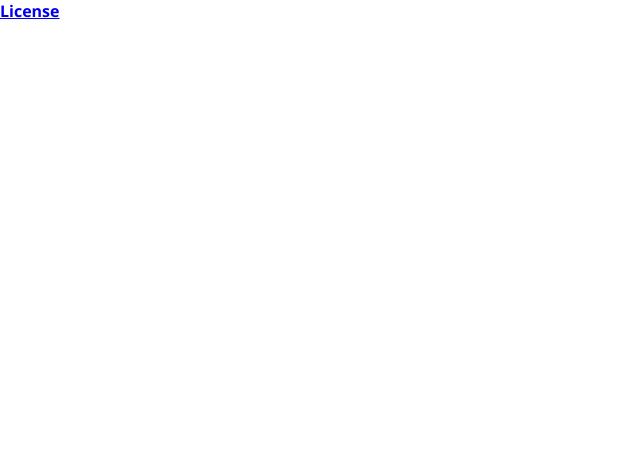
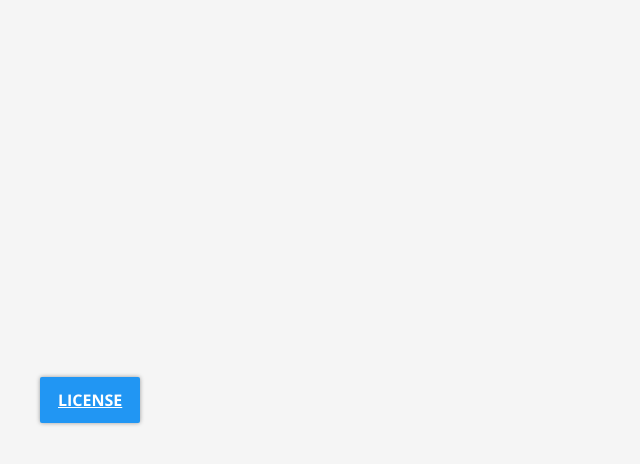
Before and after one commit to zalnaRs/teammusic-pc, an Electron app: page index.html in a window 800 px wide. Shown: the whole page, without its empty margins (0-640 px from the left). Drawn offline with Linux system fonts and the light colour scheme; files whose address does not match are found by name.

Commit message:
added improments and dark mode

```diff
--- a/index.html
+++ b/index.html
@@ -27,17 +27,74 @@ body {
     margin: 0;
     padding: 0;
     overflow: hidden;
+    display: flex;
 }
 
 .webview {
     margin: 0;
     padding: 0;
+    width: 100vh;
+    width: 100%;
+}
+
+/* Ripple effect */
+.ripple {
+  background-position: center;
+  transition: background 0.8s;
+}
+.ripple:hover {
+  background: #47a7f5 radial-gradient(circle, transparent 1%, #47a7f5 1%) center/15000%;
+}
+.ripple:active {
+  background-color: #6eb9f7;
+  background-size: 100%;
+  transition: background 0s;
+}
+
+/* Button style */
+.button {
+  border: none;
+  border-radius: 2px;
+  padding: 12px 18px;
+  font-size: 16px;
+  text-transform: uppercase;
+  cursor: pointer;
+  color: white;
+  background-color: #2196f3;
+  box-shadow: 0 0 4px #999;
+  outline: none;
+  margin-left: 40px;
+  margin-right: 40px;
+}
+
+.content {
+    display: flex;
+    width: 100%;
+}
+
+.menu {
     height: 100vh;
-    width: 100%;
+    display: flex;
+    justify-content: center;
+    align-items: center;
+}
+
+@media (prefers-color-scheme: dark) {
+    body {
+        background-color: #1E1D1D;
+    }
+}
+
+@media (prefers-color-scheme: light) {
+    body {
+        background-color: whitesmoke;
+    }
 }
 </style>
 <body>
-    <a href="pages/license.html">License</a>
-    <webview class="webview" id="web" src="http://teammusic.web.app/music.html">
+    <div class="menu">
+        <a class="ripple button" href="pages/license.html">License</a>
+    </div>
+    <div class="content">    <webview class="webview" id="web" src="http://teammusic.web.app/music.html"></webview></div>
 </body>
 </html>
--- a/main.js
+++ b/main.js
@@ -20,7 +20,7 @@
 
 win.removeMenu();
 
-//win.openDevTools();
+win.openDevTools();
 }
 
 app.whenReady().then(createWindow)
```
